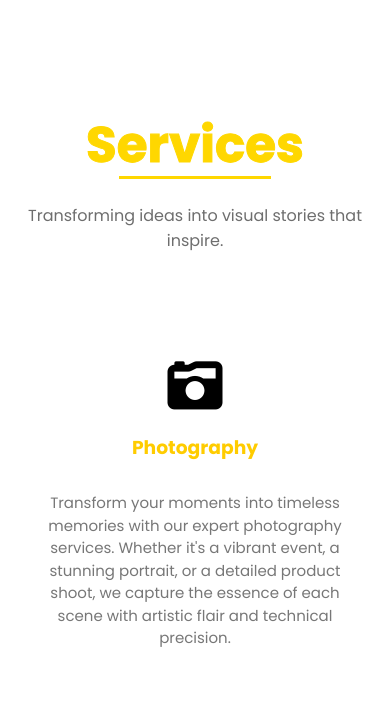
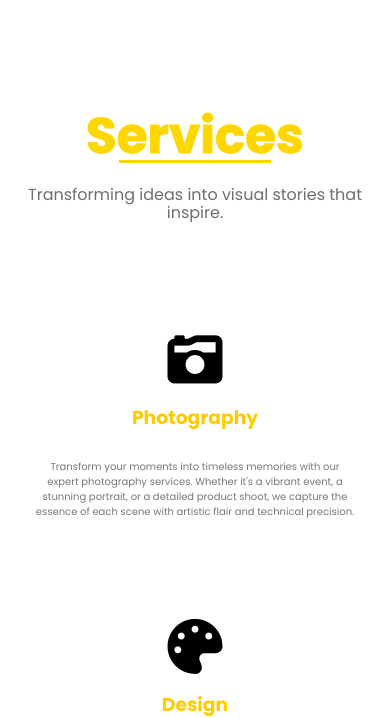
Before and after one commit to AdamLoumame/Limus, a plain HTML site: page index.html in a window 390 px wide. Shown: the part 846-1564 px from the top of the page. Drawn offline with Linux system fonts and the light colour scheme.

```diff
--- a/index.html
+++ b/index.html
@@ -5,6 +5,7 @@
     <meta name="viewport" content="width=device-width, initial-scale=1.0">
     <link rel="stylesheet" href="style.css">
     <link rel="icon" href="images/crown.png">
+    <link rel="stylesheet" href="normalize.css">
     <title>Lumis</title>
     <script src="https://kit.fontawesome.com/ab3056bc7e.js" crossorigin="anonymous"></script>
     <link href="https://fonts.googleapis.com/css2?family=Poppins:ital,wght@0,100;0,200;0,300;0,400;0,500;0,600;0,700;0,800;0,900;1,100;1,200;1,300;1,400;1,500;1,600;1,700;1,800;1,900&display=swap" rel="stylesheet">
--- a/style.css
+++ b/style.css
@@ -11,8 +11,10 @@
     -webkit-box-sizing: border-box;
     -moz-box-sizing: border-box;
     box-sizing: border-box;
-    padding: 0;
-    margin: 0;
+}
+html{
+    margin: 0 !important;
+    padding: 0 !important;
 }
 body{
     font-family: "Poppins", sans-serif;
@@ -96,6 +98,19 @@
     70%,85%{
         width: 100%;
     }
+}
+::-webkit-scrollbar{
+    width: 25px;
+}
+::-webkit-scrollbar-track{
+    background-color: #eee;
+    margin-block: .5em;
+    border-radius: 10px;
+}
+::-webkit-scrollbar-thumb{
+    background-color: rgb(0 0 0 / 70%);
+    border-radius: 10px;
+    border: var(--main-color) solid 3px;
 }
 /* start global rules */
 /* start header */
@@ -437,10 +452,11 @@
     padding: 15px;
     position: relative;
 }
-@media (max-width: 767px) {
+@media (max-width: 780px) {
     .services .container .box{
         flex-direction: column;
         align-items: center;
+        padding: 20px;
     }
     .services .container .box .text{
         text-align: center;
@@ -451,6 +467,17 @@
     .services .container .box i{
         margin-left: 0 !important;
         margin-right: 0 !important;
+    }
+    .services .container .box .text p{
+        font-size: 10px !important;
+    }
+    .services .container .box::before{
+        left: 10px!important;
+        top: 0;
+    }
+    .services .container .box::after{
+        right: 10px!important;
+        bottom: 0;
     }
 }
 .services .container .box::before,
```
Also changed, not shown: normalize.css.
